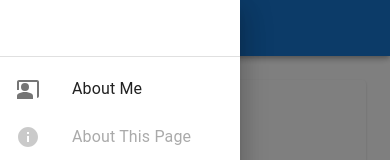
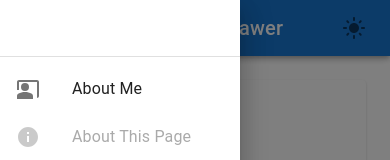
Before and after one commit to MaksimAndreevich/portfolio, a Next.js app: page /calc in a window 390 px wide. Both pictures are taken after a click on the button 24 px from the left and 28 px from the top of the page. Shown: the top 160 px of the page. Built offline with nearby package versions, Linux system fonts and the light colour scheme.

Commit message:
theme mode toggle and mobile view toggle

```diff
--- a/app/layout.tsx
+++ b/app/layout.tsx
@@ -1,22 +1,16 @@
 "use client";
 
-// import type { Metadata } from "next";
-// import AppBar from "./ui/AppBar";
-import MenuIcon from "@mui/icons-material/Menu";
-import AppBar from "@mui/material/AppBar";
 import Box from "@mui/material/Box";
 import CssBaseline from "@mui/material/CssBaseline";
-import Drawer from "@mui/material/Drawer";
-import IconButton from "@mui/material/IconButton";
 import Toolbar from "@mui/material/Toolbar";
-import Typography from "@mui/material/Typography";
+// import type { Metadata } from "next";
 import * as React from "react";
 import { StoresProvider, stores } from "./lib/stores";
+import AppBar from "./ui/AppBar";
+import Navigation from "./ui/Navigation";
 import ThemeRegistry from "./ui/ThemeRegistry";
+import { drawerWidth } from "./ui/constants";
 import "./ui/global.css";
-import sideBarContent from "./ui/sideBarContent";
-
-const drawerWidth = 240;
 
 // export const metadata: Metadata = {
 //   title: "Portfolio",
@@ -28,12 +22,6 @@ export default function RootLayout({
 }: {
   children: React.ReactNode;
 }) {
-  const [mobileOpen, setMobileOpen] = React.useState(false);
-
-  const handleDrawerToggle = () => {
-    setMobileOpen(!mobileOpen);
-  };
-
   return (
     <html lang="en">
       <body>
@@ -41,66 +29,10 @@ export default function RootLayout({
           <ThemeRegistry options={{ key: "mui" }}>
             <Box sx={{ display: "flex" }}>
               <CssBaseline />
-              <AppBar
-                position="fixed"
-                sx={{
-                  width: { sm: `calc(100% - ${drawerWidth}px)` },
-                  ml: { sm: `${drawerWidth}px` },
-                }}
-              >
-                <Toolbar>
-                  <IconButton
-                    color="inherit"
-                    aria-label="open drawer"
-                    edge="start"
-                    onClick={handleDrawerToggle}
-                    sx={{ mr: 2, display: { sm: "none" } }}
-                  >
-                    <MenuIcon />
-                  </IconButton>
-                  <Typography variant="h6" noWrap component="div">
-                    Responsive drawer
-                  </Typography>
-                </Toolbar>
-              </AppBar>
-              <Box
-                component="nav"
-                sx={{ width: { sm: drawerWidth }, flexShrink: { sm: 0 } }}
-                aria-label="mailbox folders"
-              >
-                {/* The implementation can be swapped with js to avoid SEO duplication of links. */}
-                <Drawer
-                  container={undefined}
-                  variant="temporary"
-                  open={mobileOpen}
-                  onClose={handleDrawerToggle}
-                  ModalProps={{
-                    keepMounted: true, // Better open performance on mobile.
-                  }}
-                  sx={{
-                    display: { xs: "block", sm: "none" },
-                    "& .MuiDrawer-paper": {
-                      boxSizing: "border-box",
-                      width: drawerWidth,
-                    },
-                  }}
-                >
-                  {sideBarContent}
-                </Drawer>
-                <Drawer
-                  variant="permanent"
-                  sx={{
-                    display: { xs: "none", sm: "block" },
-                    "& .MuiDrawer-paper": {
-                      boxSizing: "border-box",
-                      width: drawerWidth,
-                    },
-                  }}
-                  open
-                >
-                  {sideBarContent}
-                </Drawer>
-              </Box>
+              <AppBar />
+
+              <Navigation />
+
               <Box
                 component="main"
                 sx={{
--- a/app/lib/stores/mainStore.ts
+++ b/app/lib/stores/mainStore.ts
@@ -1,16 +1,35 @@
+import * as mobx from "mobx";
 import CalcStore from "./calcStore";
 import ICalcStore from "./interfaces/calcStore.interface";
 import IMainStore from "./interfaces/mainStore.interface";
 import ITodoStore from "./interfaces/todoStore.interface";
 import TodoStore from "./todoStore";
 
+export default class MainStore implements IMainStore {
+  public readonly todoStore: ITodoStore;
+  public readonly calcStore: ICalcStore;
 
-export default class MainStore implements IMainStore {
-public readonly todoStore: ITodoStore;
-public readonly  calcStore: ICalcStore;
+  mobileOpen = false;
+  modeTheme: "dark" | "light" = "light";
 
-constructor(){
-    this.todoStore = new TodoStore(this)
-    this.calcStore = new CalcStore(this)
+  constructor() {
+    this.todoStore = new TodoStore(this);
+    this.calcStore = new CalcStore(this);
+
+    mobx.makeAutoObservable(this);
+  }
+
+  @mobx.action
+  toggleMobileOpen = () => {
+    this.mobileOpen = !this.mobileOpen;
+  };
+
+  @mobx.action
+  toggleModeTheme = () => {
+    if (this.modeTheme === "dark") {
+      this.modeTheme = "light";
+    } else {
+      this.modeTheme = "dark";
+    }
+  };
 }
-}
--- a/app/ui/AppBar/index.tsx
+++ b/app/ui/AppBar/index.tsx
@@ -2,57 +2,53 @@
 
 import DarkModeIcon from "@mui/icons-material/DarkMode";
 import LightModeIcon from "@mui/icons-material/LightMode";
-import AppBar from "@mui/material/AppBar";
-import Box from "@mui/material/Box";
-import Container from "@mui/material/Container";
+import MenuIcon from "@mui/icons-material/Menu";
+import MuiAppBar from "@mui/material/AppBar";
 import IconButton from "@mui/material/IconButton";
 import Toolbar from "@mui/material/Toolbar";
-import Tooltip from "@mui/material/Tooltip";
 import Typography from "@mui/material/Typography";
-import * as React from "react";
+import { observer } from "mobx-react-lite";
+import { useStore } from "../../lib/hooks/useStore";
+import { drawerWidth } from "../constants";
 
-const pages = ["About Me", "Pet Projects", "Contacts"];
+const AppBar = observer(() => {
+  const store = useStore("mainStore");
 
-// TODO: refactor
-function ResponsiveAppBar() {
-  const [anchorElNav, setAnchorElNav] = React.useState<null | HTMLElement>(
-    null
-  );
-
-  // TODO: change in mobx
-  const [modeTheme, setModeTheme] = React.useState<"dark" | "light">("dark");
-
-  const handleOpenNavMenu = (event: React.MouseEvent<HTMLElement>) => {
-    setAnchorElNav(event.currentTarget);
+  const handleDrawerToggle = () => {
+    store.toggleMobileOpen();
   };
 
-  const handleCloseNavMenu = () => {
-    setAnchorElNav(null);
+  const handleToggleTheme = () => {
+    store.toggleModeTheme();
   };
 
   return (
-    <AppBar position="static">
-      <Container maxWidth="xl">
-        <Toolbar disableGutters>
-          <Box sx={{ flexGrow: 1, display: "flex" }}>
-            <Typography variant="h6">Current Page Name</Typography>
-          </Box>
+    <MuiAppBar
+      position="fixed"
+      sx={{
+        width: { sm: `calc(100% - ${drawerWidth}px)` },
+        ml: { sm: `${drawerWidth}px` },
+      }}
+    >
+      <Toolbar sx={{ justifyContent: "space-between" }}>
+        <IconButton
+          color="inherit"
+          aria-label="open drawer"
+          edge="start"
+          onClick={handleDrawerToggle}
+          sx={{ mr: 2, display: { sm: "none" } }}
+        >
+          <MenuIcon />
+        </IconButton>
+        <Typography variant="h6" noWrap component="div">
+          Responsive drawer
+        </Typography>
+        <IconButton aria-label="toggle theme" onClick={handleToggleTheme}>
+          {store.modeTheme === "dark" ? <DarkModeIcon /> : <LightModeIcon />}
+        </IconButton>
+      </Toolbar>
+    </MuiAppBar>
+  );
+});
 
-          <Box sx={{ flexGrow: 0 }}>
-            <Tooltip title="Change Theme">
-              <IconButton
-                onClick={() => {
-                  setModeTheme(modeTheme === "dark" ? "light" : "dark");
-                }}
-                sx={{ p: 0 }}
-              >
-                {modeTheme === "dark" ? <DarkModeIcon /> : <LightModeIcon />}
-              </IconButton>
-            </Tooltip>
-          </Box>
-        </Toolbar>
-      </Container>
-    </AppBar>
-  );
-}
-export default ResponsiveAppBar;
+export default AppBar;
--- /dev/null
+++ b/app/ui/Navigation/index.tsx
@@ -0,0 +1,55 @@
+import Box from "@mui/material/Box";
+import Drawer from "@mui/material/Drawer";
+import { observer } from "mobx-react-lite";
+import { useStore } from "../../lib/hooks/useStore";
+import { drawerWidth } from "../constants";
+import sideBarContent from "../sideBarContent";
+
+const Navigation = observer(() => {
+  const store = useStore("mainStore");
+
+  const handleDrawerToggle = () => {
+    store.toggleMobileOpen();
+  };
+
+  return (
+    <Box
+      component="nav"
+      sx={{ width: { sm: drawerWidth }, flexShrink: { sm: 0 } }}
+    >
+      <Drawer
+        variant="temporary"
+        open={store.mobileOpen}
+        onClose={handleDrawerToggle}
+        ModalProps={{
+          keepMounted: true,
+        }}
+        sx={{
+          display: { xs: "block", sm: "none" },
+          "& .MuiDrawer-paper": {
+            boxSizing: "border-box",
+            width: drawerWidth,
+          },
+        }}
+      >
+        {sideBarContent}
+      </Drawer>
+
+      <Drawer
+        variant="permanent"
+        sx={{
+          display: { xs: "none", sm: "block" },
+          "& .MuiDrawer-paper": {
+            boxSizing: "border-box",
+            width: drawerWidth,
+          },
+        }}
+        open
+      >
+        {sideBarContent}
+      </Drawer>
+    </Box>
+  );
+});
+
+export default Navigation;
--- a/app/ui/ThemeRegistry/index.tsx
+++ b/app/ui/ThemeRegistry/index.tsx
@@ -3,30 +3,28 @@ import createCache, { Options } from "@emotion/cache";
 import { CacheProvider } from "@emotion/react";
 import CssBaseline from "@mui/material/CssBaseline";
 import { ThemeProvider, createTheme } from "@mui/material/styles";
+import { observer } from "mobx-react-lite";
 import { useServerInsertedHTML } from "next/navigation";
 import { ReactNode, useMemo, useState } from "react";
+import { useStore } from "../../lib/hooks/useStore";
 
 interface IThemeRegistryProps {
   options: Options;
   children: ReactNode;
 }
 
-// {
-//   palette: {
-//     mode: mode,
-//     primary: {
-//       main: lightBlue[500],
-//     },
-//     secondary: {
-//       main: blueGrey[500],
-//     },
-//   },
-// }
+const ThemeRegistry = observer((props: IThemeRegistryProps) => {
+  const store = useStore("mainStore");
 
-export default function ThemeRegistry(props: IThemeRegistryProps) {
-  const [mode, setMode] = useState<"light" | "dark">("light");
-
-  const theme = useMemo(() => createTheme({}), [mode]);
+  const theme = useMemo(
+    () =>
+      createTheme({
+        palette: {
+          mode: store.modeTheme,
+        },
+      }),
+    [store.modeTheme]
+  );
 
   const { options, children } = props;
 
@@ -78,4 +76,6 @@ export default function ThemeRegistry(props: IThemeRegistryProps) {
       </ThemeProvider>
     </CacheProvider>
   );
-}
+});
+
+export default ThemeRegistry;
--- /dev/null
+++ b/app/ui/constants.ts
@@ -0,0 +1,3 @@
+const drawerWidth = 240;
+
+export { drawerWidth };
```
Also changed, not shown: app/lib/stores/interfaces/mainStore.interface.ts (+8 -2 lines).
